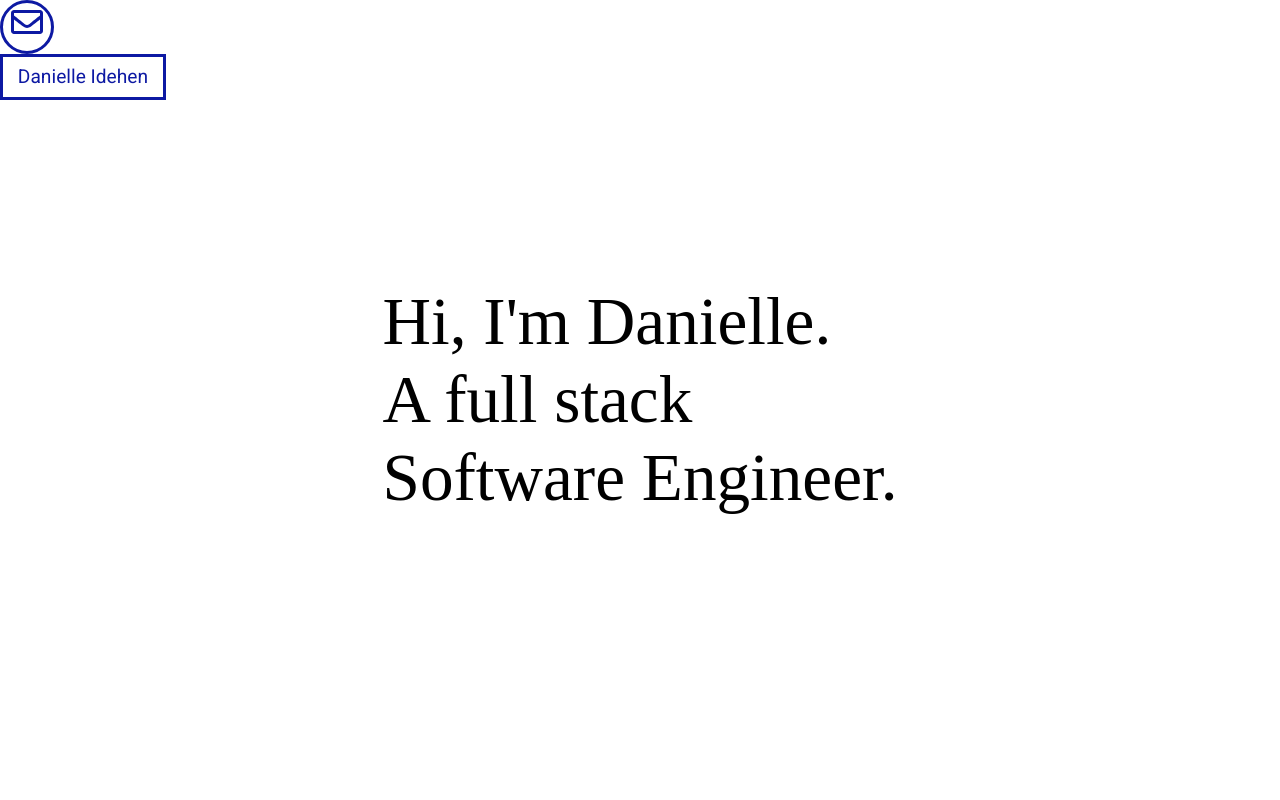
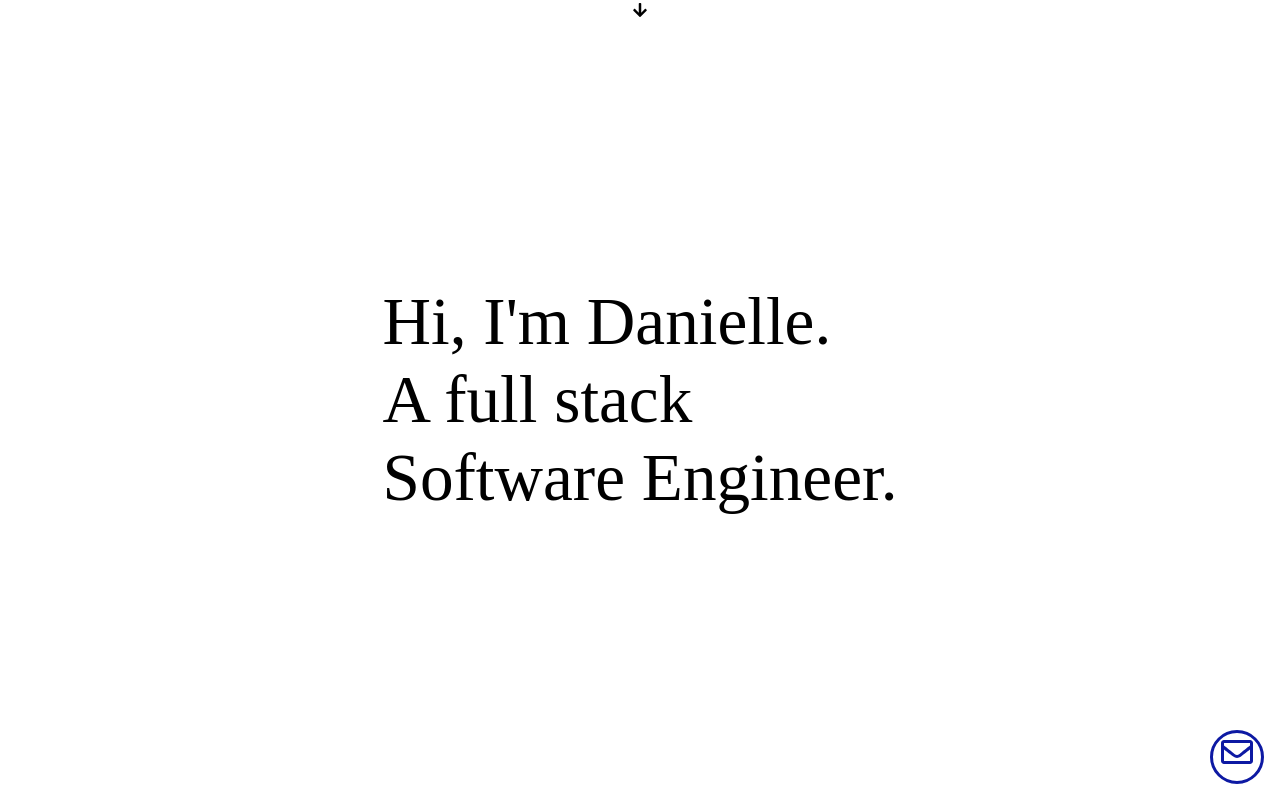
Before and after one commit to DanielleIdehen/d-s-1, a React (Create React App) app: page / in a window 1280 px wide. Built offline with nearby package versions, Linux system fonts and the light colour scheme; a web font is replaced by a local one.

Commit message:
added arrown down

```diff
--- a/src/components/App.js
+++ b/src/components/App.js
@@ -3,6 +3,7 @@ import '../styles/App.scss';
 import Heading from './Heading';
 import EmailIcon from './EmailIcon';
 import Name from './Name';
+import Scroll from './Scroll';
 
 class App extends Component{
   constructor(props){
@@ -13,7 +14,7 @@ class App extends Component{
       <div>
         <Heading />
         <EmailIcon />
-        <Name />
+        <Scroll />
       </div>
     )}
 }
--- a/src/components/EmailIcon.js
+++ b/src/components/EmailIcon.js
@@ -10,11 +10,13 @@ class EmailIcon extends Component {
 
   render(){
     return(
-      <div class="email-container">
-        <div class="email-icon">
+      <a href="mailto:someone@example.com">
+        <div class="email-container">
+          <div class="email-icon">
           <FontAwesomeIcon icon={faEnvelope} />
         </div>
-      </div>
+       </div>
+      </a>
     )
   }
 }
--- /dev/null
+++ b/src/components/Scroll.js
@@ -0,0 +1,21 @@
+import React, { Component } from 'react';
+import '../styles/App.scss';
+import { faArrowDown} from "@fortawesome/free-solid-svg-icons";
+import { FontAwesomeIcon } from "@fortawesome/react-fontawesome";
+
+class Scroll extends Component {
+  constructor(props){
+    super(props);
+  }
+
+  render(){
+    return(
+        <div class="scroll-container">
+          <div class="scroll-icon">
+          <FontAwesomeIcon icon={faArrowDown} />
+        </div>
+       </div>
+    )}
+}
+
+export default Scroll;
--- a/src/styles/Port.scss
+++ b/src/styles/Port.scss
@@ -12,7 +12,7 @@ div {
 
 p {
   font-family: 'Roboto', sans-serif;
-  line-height: 0.1rem;
+  margin:0.05rem;
 }
 
 .heading-container {
@@ -33,6 +33,9 @@ p {
 .email-container {
   height: 3rem;
   width: 3rem;
+  position: fixed;
+  bottom: 1rem;
+  right: 1rem;
   border-style: solid;
   border-color: $boldBlue;
   border-radius: 50%;
@@ -41,7 +44,7 @@ p {
     color: $boldBlue;
   }
   &:hover {
-    box-shadow: 0px 5px 10px rgba(0,0,0,0.28);
+    box-shadow: 0px 5px 15px rgba(0,0,0.0,0.50);
   }
 }
 
@@ -50,6 +53,9 @@ p {
   border-style: solid;
   width: 10rem;
   color: $boldBlue;
+  position: fixed;
+  top: 1rem;
+  left: 1rem;
   p {
     font-size: 1.2rem;
     color: $boldBlue;
```
